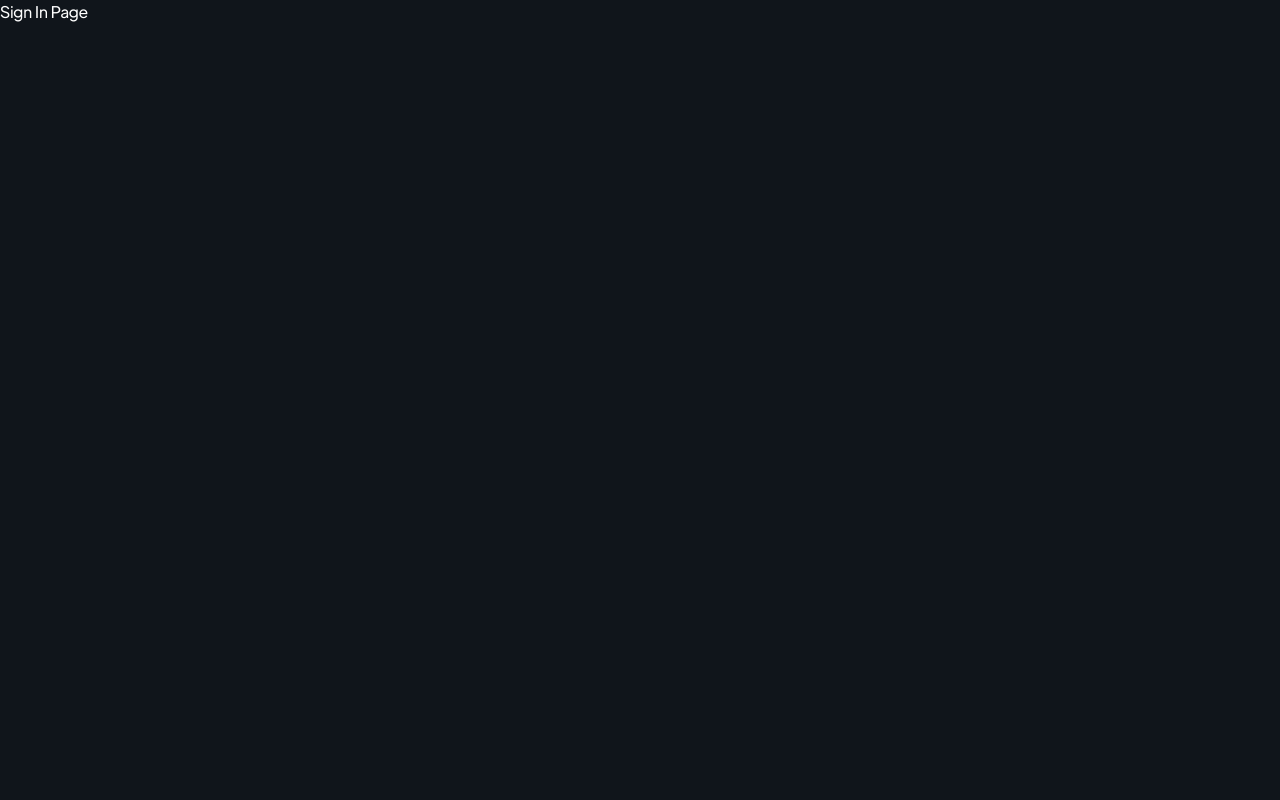
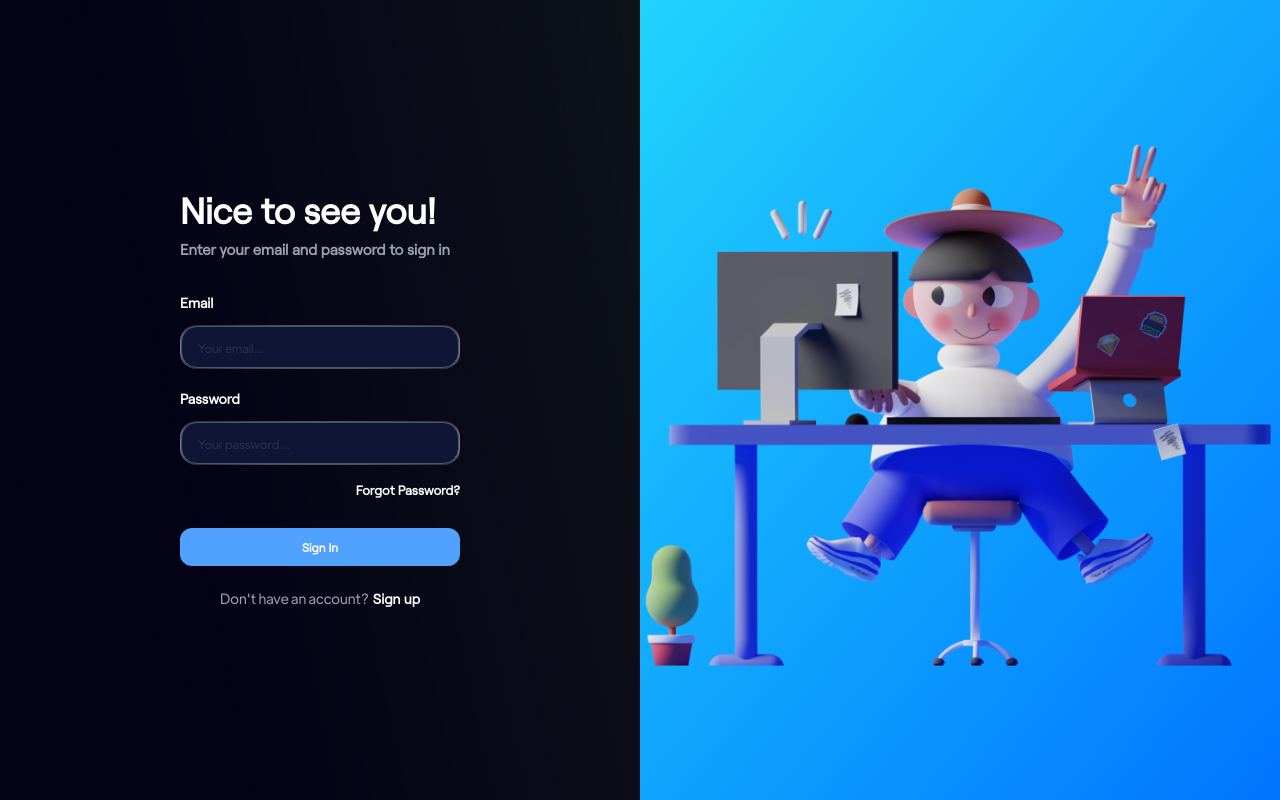
Before and after one commit to srvenient/qr-access, a Next.js app in the folder frontend/: page /sign-in in a window 1280 px wide. Built offline with nearby package versions, Linux system fonts and the light colour scheme.

Commit message:
feat: implement SignInPage layout with SignInForm component

```diff
--- a/frontend/src/app/(auth)/sign-in/page.tsx
+++ b/frontend/src/app/(auth)/sign-in/page.tsx
@@ -1,3 +1,36 @@
+import SignInForm from "@/app/(auth)/sign-in/components/form/SignInForm";
+
 export default function SignInPage() {
-  return <div>Sign In Page</div>;
+  return (
+    <div
+      className="flex h-screen items-center justify-center"
+    >
+      <div className="w-full lg:w-1/2 relative h-screen flex items-center justify-center xl:justify-end px-0 xl:px-45">
+        <div
+          className="absolute inset-0 bg-theme-midnight bg-blend-overlay"
+        />
+        <div
+          className="absolute inset-0 bg-[url('/images/auth-overlay-1.png')] bg-center bg-cover"
+          style={{
+            transform: "scaleX(-1)",
+          }}
+        />
+        <div className="w-full max-w-xs z-10">
+          <SignInForm/>
+        </div>
+      </div>
+      <div
+        className="hidden lg:block w-1/2 h-screen relative"
+        style={{
+          background: 'linear-gradient(310deg, rgb(0, 117, 255), rgb(33, 212, 253))',
+        }}
+      >
+        <img
+          src="/images/illustration-image.webp"
+          alt="Illustration"
+          className="absolute top-1/2 left-1/2 -translate-x-1/2 -translate-y-1/2 max-w-full max-h-full object-contain object-center"
+        />
+      </div>
+    </div>
+  );
 }
```
